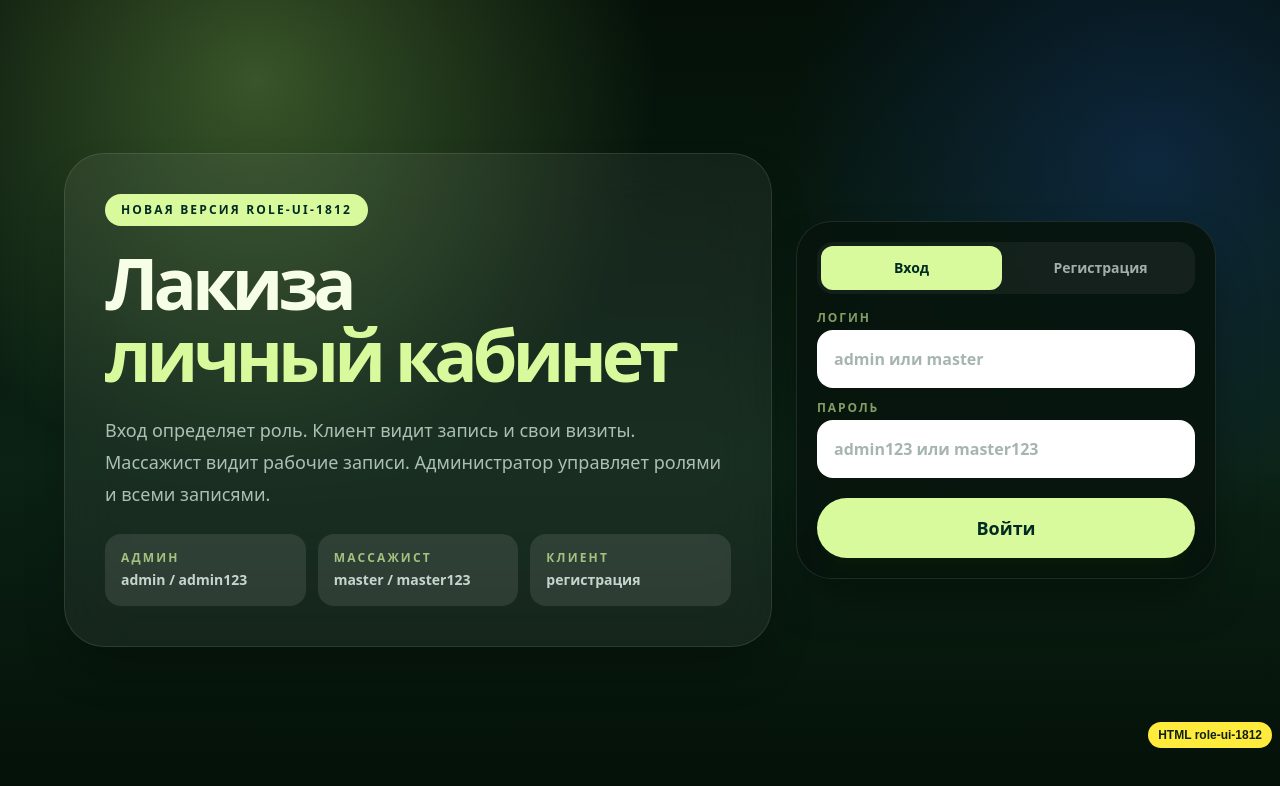
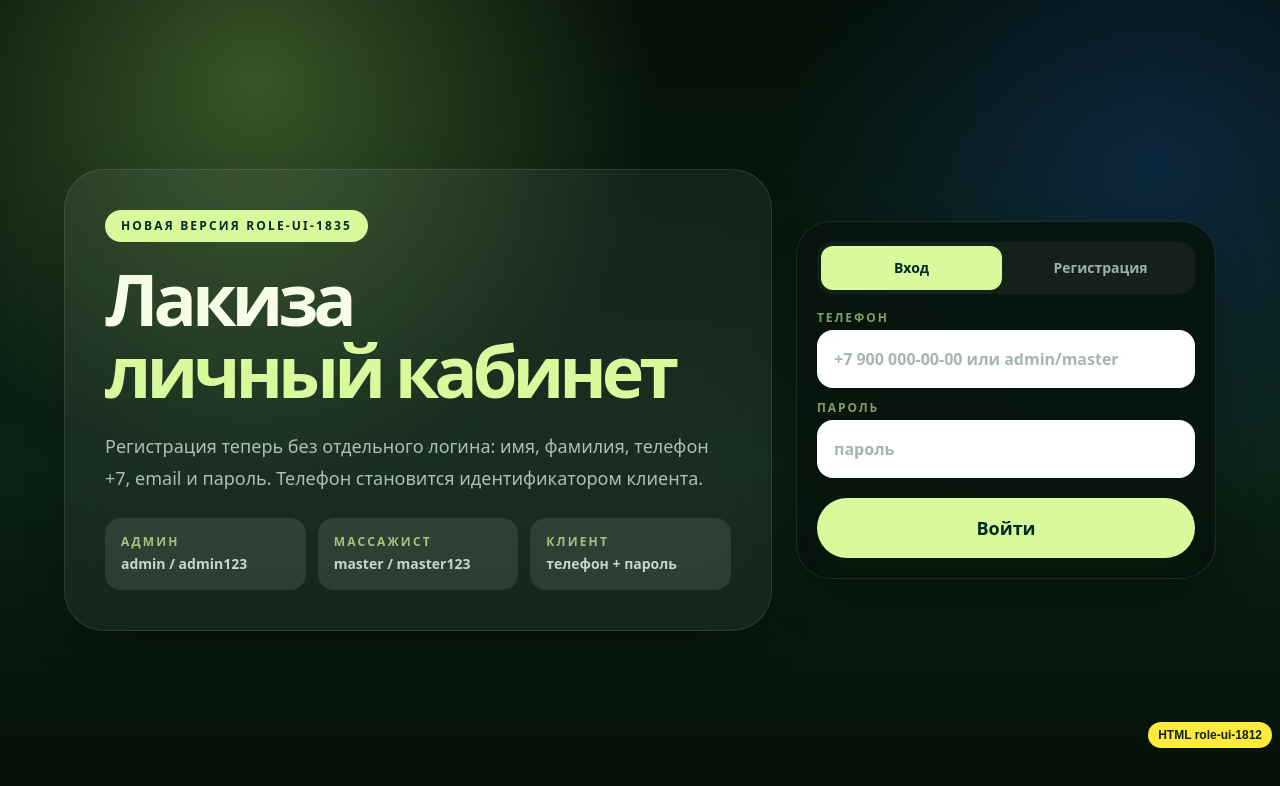
Before and after one commit to N1njz74/lakiza-demo, a React app: page / in a window 1280 px wide. Shown: the top 786 px of the page. Built offline with nearby package versions, Linux system fonts and the light colour scheme.

Commit message:
Improve registration identity fields

```diff
--- a/src/main.jsx
+++ b/src/main.jsx
@@ -3,10 +3,10 @@ import { createRoot } from 'react-dom/client';
 import RoleApp from './RoleApp.jsx';
 import './styles.css';
 
-const BUILD = 'role-ui-1812';
+const BUILD = 'role-ui-1835';
 const STAFF_USERS = [
-  { login: 'admin', password: 'admin123', role: 'admin', name: 'Администратор' },
-  { login: 'master', password: 'master123', role: 'therapist', name: 'Массажист' },
+  { login: 'admin', password: 'admin123', role: 'admin', name: 'Администратор', surname: '' },
+  { login: 'master', password: 'master123', role: 'therapist', name: 'Массажист', surname: '' },
 ];
 
 function readJson(key, fallback) {
@@ -23,10 +23,48 @@ function saveJson(key, value) {
   } catch {}
 }
 
+function getPhoneDigits(value) {
+  const raw = String(value || '').replace(/\D/g, '');
+  let digits = raw;
+  if (digits.startsWith('8')) digits = digits.slice(1);
+  if (digits.startsWith('7')) digits = digits.slice(1);
+  return digits.slice(0, 10);
+}
+
+function formatPhone(value) {
+  const digits = getPhoneDigits(value);
+  const a = digits.slice(0, 3);
+  const b = digits.slice(3, 6);
+  const c = digits.slice(6, 8);
+  const d = digits.slice(8, 10);
+  let result = '+7';
+  if (a) result += ` ${a}`;
+  if (b) result += ` ${b}`;
+  if (c) result += `-${c}`;
+  if (d) result += `-${d}`;
+  return result;
+}
+
+function phoneKey(value) {
+  const digits = getPhoneDigits(value);
+  return digits.length === 10 ? `+7${digits}` : '';
+}
+
+function normalizeLogin(value) {
+  const raw = String(value || '').trim();
+  const hasLetters = /[a-zа-яё]/i.test(raw);
+  if (!hasLetters) return phoneKey(raw) || raw.toLowerCase();
+  return raw.toLowerCase();
+}
+
+function fullName(user) {
+  return [user?.name, user?.surname].filter(Boolean).join(' ') || user?.login || 'Пользователь';
+}
+
 function AuthGate() {
   const [user, setUser] = useState(() => readJson('lakizaDemoUser', null));
   const [mode, setMode] = useState('login');
-  const [form, setForm] = useState({ login: '', password: '', name: '', phone: '' });
+  const [form, setForm] = useState({ login: '', password: '', name: '', surname: '', phone: '+7', email: '' });
   const [message, setMessage] = useState('');
 
   useEffect(() => {
@@ -34,48 +72,69 @@ function AuthGate() {
   }, []);
 
   const setField = (key, value) => {
-    setForm((prev) => ({ ...prev, [key]: value }));
+    setForm((prev) => ({ ...prev, [key]: key === 'phone' ? formatPhone(value) : value }));
     setMessage('');
   };
 
   const signIn = () => {
-    const login = form.login.trim().toLowerCase();
+    const login = normalizeLogin(form.login);
     const password = form.password.trim();
     const clients = readJson('lakizaDemoClients', []);
     const found = [...STAFF_USERS, ...clients].find((item) => item.login === login && item.password === password);
 
     if (!found) {
-      setMessage('Неверный логин или пароль');
+      setMessage('Неверный телефон/логин или пароль');
       return;
     }
 
-    const nextUser = { login: found.login, role: found.role, name: found.name || found.login, phone: found.phone || '' };
+    const nextUser = {
+      login: found.login,
+      role: found.role,
+      name: found.name || found.login,
+      surname: found.surname || '',
+      phone: found.phone || '',
+      email: found.email || '',
+    };
     saveJson('lakizaDemoUser', nextUser);
     setUser(nextUser);
   };
 
   const register = () => {
-    const login = form.login.trim().toLowerCase();
     const password = form.password.trim();
-    const name = form.name.trim() || 'Клиент';
-    const phone = form.phone.trim();
+    const name = form.name.trim();
+    const surname = form.surname.trim();
+    const phone = formatPhone(form.phone);
+    const login = phoneKey(phone);
+    const email = form.email.trim().toLowerCase();
 
-    if (login.length < 3 || password.length < 4) {
-      setMessage('Логин минимум 3 символа, пароль минимум 4');
+    if (!name || !surname) {
+      setMessage('Имя и фамилия обязательны');
+      return;
+    }
+    if (!login) {
+      setMessage('Введите телефон полностью: +7 XXX XXX-XX-XX');
+      return;
+    }
+    if (password.length < 4) {
+      setMessage('Пароль минимум 4 символа');
+      return;
+    }
+    if (email && !/^\S+@\S+\.\S+$/.test(email)) {
+      setMessage('Проверь адрес электронной почты');
       return;
     }
 
     const clients = readJson('lakizaDemoClients', []);
-    const exists = [...STAFF_USERS, ...clients].some((item) => item.login === login);
+    const exists = [...STAFF_USERS, ...clients].some((item) => item.login === login || item.phone === phone);
     if (exists) {
-      setMessage('Такой логин уже занят');
+      setMessage('Этот телефон уже зарегистрирован');
       return;
     }
 
-    const nextClient = { login, password, name, phone, role: 'client' };
+    const nextClient = { login, password, name, surname, phone, email, role: 'client', createdAt: new Date().toISOString() };
     const nextClients = [...clients, nextClient];
     saveJson('lakizaDemoClients', nextClients);
-    const nextUser = { login, role: 'client', name, phone };
+    const nextUser = { login, role: 'client', name, surname, phone, email };
     saveJson('lakizaDemoUser', nextUser);
     setUser(nextUser);
   };
@@ -105,11 +164,11 @@ function AuthGate() {
         <div className="rounded-[2.5rem] border border-white/10 bg-white/[.06] p-6 shadow-2xl shadow-black/30 backdrop-blur-xl md:p-10">
           <div className="mb-5 inline-flex rounded-full bg-lime-200 px-4 py-2 text-xs font-black uppercase tracking-[.18em] text-emerald-950">новая версия {BUILD}</div>
           <h1 className="text-5xl font-black leading-[.9] tracking-[-.07em] text-lime-50 md:text-7xl">Лакиза<br /><span className="text-lime-200">личный кабинет</span></h1>
-          <p className="mt-6 max-w-2xl text-lg leading-8 text-emerald-50/70">Вход определяет роль. Клиент видит запись и свои визиты. Массажист видит рабочие записи. Администратор управляет ролями и всеми записями.</p>
+          <p className="mt-6 max-w-2xl text-lg leading-8 text-emerald-50/70">Регистрация теперь без отдельного логина: имя, фамилия, телефон +7, email и пароль. Телефон становится идентификатором клиента.</p>
           <div className="mt-6 grid gap-3 sm:grid-cols-3">
             <Info title="Админ" text="admin / admin123" />
             <Info title="Массажист" text="master / master123" />
-            <Info title="Клиент" text="регистрация" />
+            <Info title="Клиент" text="телефон + пароль" />
           </div>
         </div>
 
@@ -120,14 +179,17 @@ function AuthGate() {
           </div>
 
           <div className="space-y-3">
-            {mode === 'register' && (
+            {mode === 'register' ? (
               <>
-                <Input label="Имя" value={form.name} onChange={(value) => setField('name', value)} placeholder="Иван" />
-                <Input label="Телефон" value={form.phone} onChange={(value) => setField('phone', value)} placeholder="+7 ..." />
+                <Input label="Имя *" value={form.name} onChange={(value) => setField('name', value)} placeholder="Иван" />
+                <Input label="Фамилия *" value={form.surname} onChange={(value) => setField('surname', value)} placeholder="Иванов" />
+                <Input label="Телефон *" type="tel" value={form.phone} onChange={(value) => setField('phone', value)} placeholder="+7 900 000-00-00" />
+                <Input label="Email" type="email" value={form.email} onChange={(value) => setField('email', value)} placeholder="name@example.ru" />
               </>
+            ) : (
+              <Input label="Телефон" value={form.login} onChange={(value) => setField('login', value)} placeholder="+7 900 000-00-00 или admin/master" />
             )}
-            <Input label="Логин" value={form.login} onChange={(value) => setField('login', value)} placeholder={mode === 'login' ? 'admin или master' : 'придумай логин'} />
-            <Input label="Пароль" type="password" value={form.password} onChange={(value) => setField('password', value)} placeholder={mode === 'login' ? 'admin123 или master123' : 'минимум 4 символа'} />
+            <Input label="Пароль" type="password" value={form.password} onChange={(value) => setField('password', value)} placeholder={mode === 'login' ? 'пароль' : 'минимум 4 символа'} />
           </div>
 
           {message && <div className="mt-4 rounded-2xl bg-red-500/15 px-4 py-3 text-sm font-bold text-red-100">{message}</div>}
```
